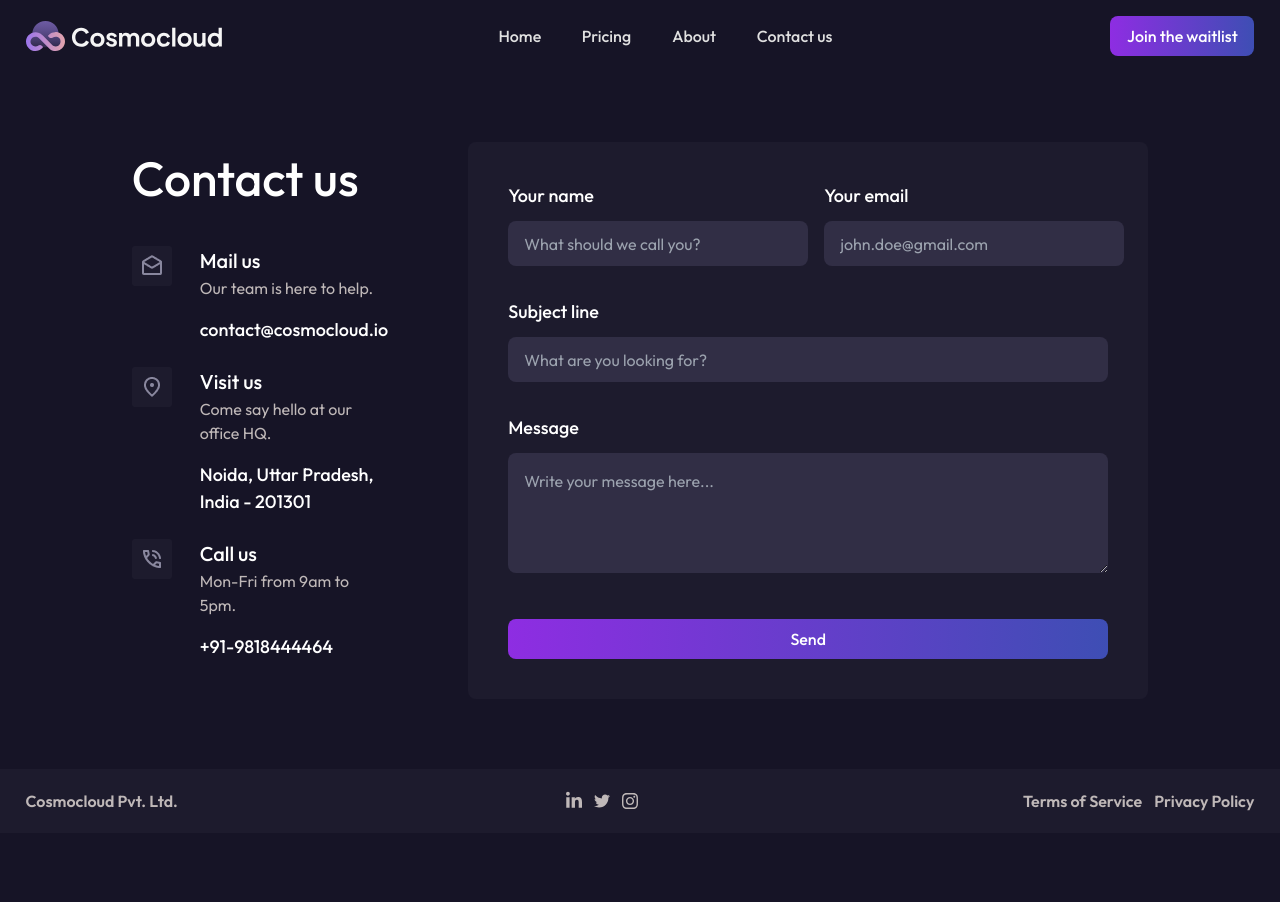
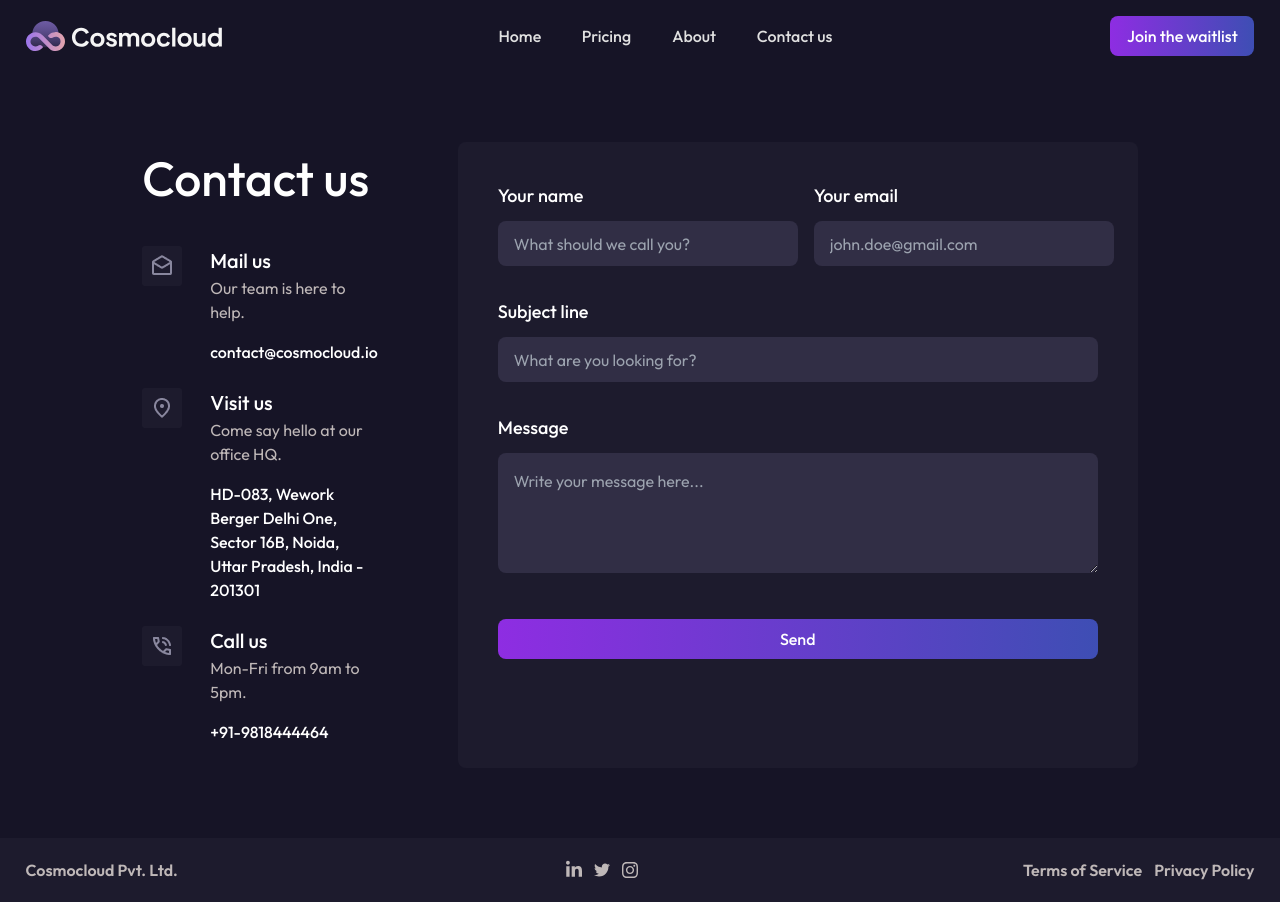
Before and after one commit to harshitchopra7/cosmo-cloud, a React (Create React App) app: page /contact-us in a window 1280 px wide. Before the commit the page ends 833 px from the top, so only its background shows below. Built offline with nearby package versions, Linux system fonts and the light colour scheme; the HTML template or start-up script is replaced by a standard one.

Commit message:
added full address

```diff
--- a/src/components/ContactUs/ContactUs.js
+++ b/src/components/ContactUs/ContactUs.js
@@ -21,7 +21,8 @@ const contactData = [
     image: location,
     title: "Visit us",
     description: "Come say hello at our office HQ.",
-    contactDetails: "Noida, Uttar Pradesh, India - 201301",
+    contactDetails:
+      "HD-083, Wework Berger Delhi One, Sector 16B, Noida, Uttar Pradesh, India - 201301",
   },
   {
     image: phone,
--- a/src/components/ContactUs/ContactUsCards.js
+++ b/src/components/ContactUs/ContactUsCards.js
@@ -4,12 +4,20 @@ function ContactUsCards({ image, title, description, contactDetails }) {
   return (
     <div className="flex mb-6">
       <div className="tablet:flex tablet:justify-center">
-        <img className="min-w-[40px] min-h-[40px] h-[40px]" src={image} alt="" />
+        <img
+          className="min-w-[40px] min-h-[40px] h-[40px]"
+          src={image}
+          alt=""
+        />
       </div>
       <div className="ml-7 tablet:justify-center">
         <p className="text-[20px] font-medium mobile:text-base">{title}</p>
-        <p className="text-[#BFB8B8] mb-4 text-[16px] mobile:mb-3">{description}</p>
-        <p className="font-medium text-[18px] mobile:text-[16px]">{contactDetails}</p>
+        <p className="text-[#BFB8B8] mb-4 text-[16px] mobile:mb-3">
+          {description}
+        </p>
+        <p className="font-medium text-[16px] mobile:text-[14px]">
+          {contactDetails}
+        </p>
       </div>
     </div>
   );
```
